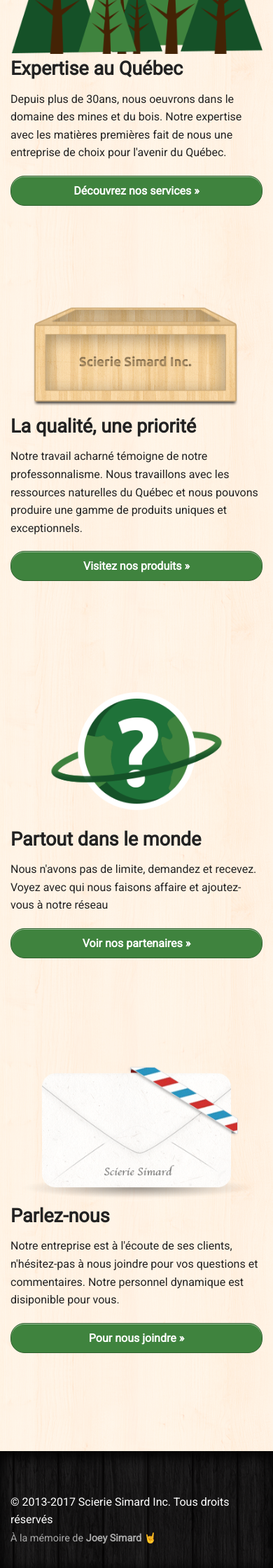
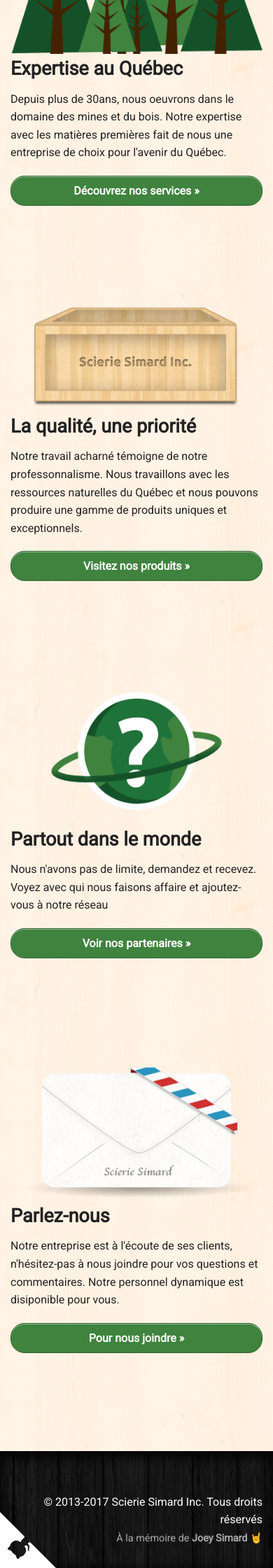
Before and after one commit to GabLeRoux/scieriesimard.com, a Jekyll site: the page built from index.html, in a window 390 px wide. Shown: the part 438-2678 px from the top of the page at 70% size. Built offline with Jekyll 4.4.1, drawn with Linux system fonts in a browser that asks for light colours; nearby versions of some CDN libraries.

Commit message:
Adds github-corner

```diff
--- a/_includes/footer.html
+++ b/_includes/footer.html
@@ -1,6 +1,6 @@
 <footer>
     <div class="row bottom">
-        <div class="large-12 columns copyright">
+        <div class="large-12 columns copyright align-right">
             <p>
                 © 2013-2017 {{ site.title }} Tous droits réservés
                 <br/>
--- /dev/null
+++ b/_includes/github_corners.html
@@ -0,0 +1,32 @@
+<a href="https://github.com/gableroux/scieriesimard.com" class="github-corner" aria-label="View source on Github">
+    <svg data-proofer-ignore width="80" height="80" viewBox="0 0 250 250" style="mix-blend-mode: lighten; z-index: 99999; fill:#fff; color:#000; position: absolute; bottom: 0; border: 0; left: 0; transform:scale(-1, -1)" aria-hidden="true">
+        <path d="M0 0l115 115h15l12 27 108 108v-250z"/>
+        <path d="M128.3 109c-14.5-9.3-9.3-19.4-9.3-19.4 3-6.9 1.5-11 1.5-11-1.3-6.6 2.9-2.3 2.9-2.3 3.9 4.6 2.1 11 2.1 11-2.6 10.3 5.1 14.6 8.9 15.9" fill="#000" style="transform-origin:130px 106px" class="octo-arm"/>
+        <path d="M115 115c-.1.1 3.7 1.5 4.8.4l13.9-13.8c3.2-2.4 6.2-3.2 8.5-3-8.4-10.6-14.7-24.2 1.6-40.6 4.7-4.6 10.2-6.8 15.9-7 .6-1.6 3.5-7.4 11.7-10.9 0 0 4.7 2.4 7.4 16.1 4.3 2.4 8.4 5.6 12.1 9.2 3.6 3.6 6.8 7.8 9.2 12.2 13.7 2.6 16.2 7.3 16.2 7.3-3.6 8.2-9.4 11.1-10.9 11.7-.3 5.8-2.4 11.2-7.1 15.9-16.4 16.4-30 10-40.6 1.6.2 2.8-1 6.8-5 10.8l-11.7 11.6c-1.2 1.2.6 5.4.8 5.3z" fill="#000" class="octo-body"/>
+    </svg>
+</a>
+
+<style>
+    .github-corner:hover .octo-arm {
+        animation: octocat-wave 560ms ease-in-out
+    }
+    @keyframes octocat-wave {
+        0%, 100% {
+            transform: rotate(0)
+        }
+        20%, 60% {
+            transform: rotate(-25deg)
+        }
+        40%, 80% {
+            transform: rotate(10deg)
+        }
+    }
+    @media (max-width: 500px) {
+        .github-corner:hover .octo-arm {
+            animation: none
+        }
+        .github-corner .octo-arm {
+            animation: octocat-wave 560ms ease-in-out
+        }
+    }
+</style>
--- a/_includes/header.html
+++ b/_includes/header.html
@@ -1,3 +1,4 @@
+{% include github_corners.html %}
 <header class="page-header">
     <div class="row">
         <div class="small-12 columns">
```
